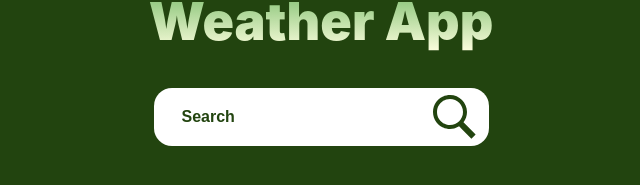
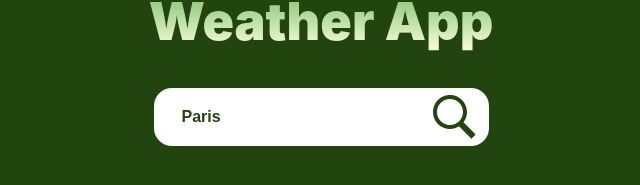
Before and after one commit to BodaThomas/agily_test, a React (Create React App) app in the folder website/: page / in a window 1280 px wide. Shown: the part 381-566 px from the top of the page, without its empty margins (319-959 px from the left). Built offline with nearby package versions, Linux system fonts and the light colour scheme; no server answers.

Commit message:
Update the App.js file

```diff
--- a/website/src/App.js
+++ b/website/src/App.js
@@ -1,15 +1,26 @@
-import {Input} from './components'
+import React, {useEffect, useState} from 'react';
 import './App.css';
-import searchIcon from './assets/searchIcon.svg'
+import {HomepageView, WeatherView} from './views'
+
+import {getCityCoordinates, getWeather} from './api';
 
 function App() {
+  const [city, setCity] = useState('Paris');
+  const [weather, setWeather] = useState(null);
+
+  console.log(weather);
+  useEffect(() => {
+    if (city) {
+      getCityCoordinates(city)
+        .then(data => getWeather(data.lat, data.lon))
+        .then(setWeather);
+    }
+  }, [city]);
+
   return (
-    <div className="App">
-      <header className="App-header">
-        <h1 className="website-title">The Forecast<br/>Weather App</h1>
-        <Input placeholder="Search" icon={searchIcon} />
-      </header>
-    </div>
+    weather ?
+      <WeatherView setCity={setCity} city={city} setWeather={setWeather} weather={weather} /> :
+      <HomepageView city={city} setCity={setCity} />
   );
 }
 
```
